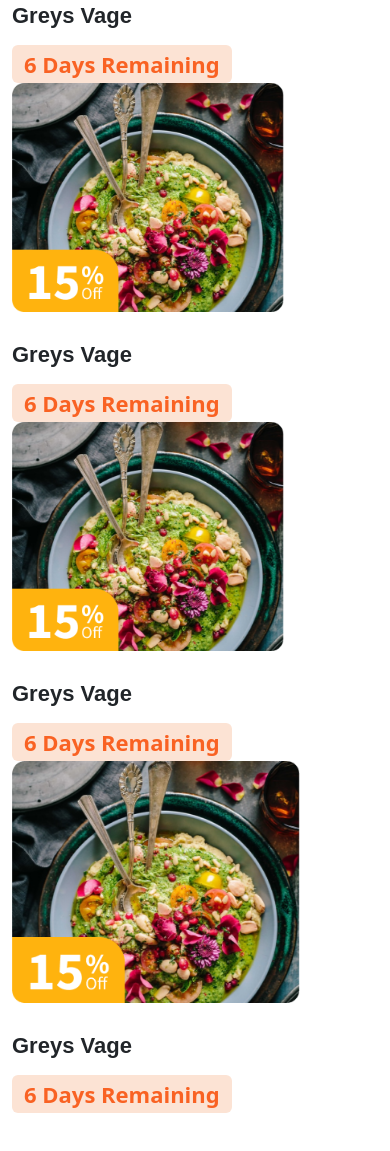
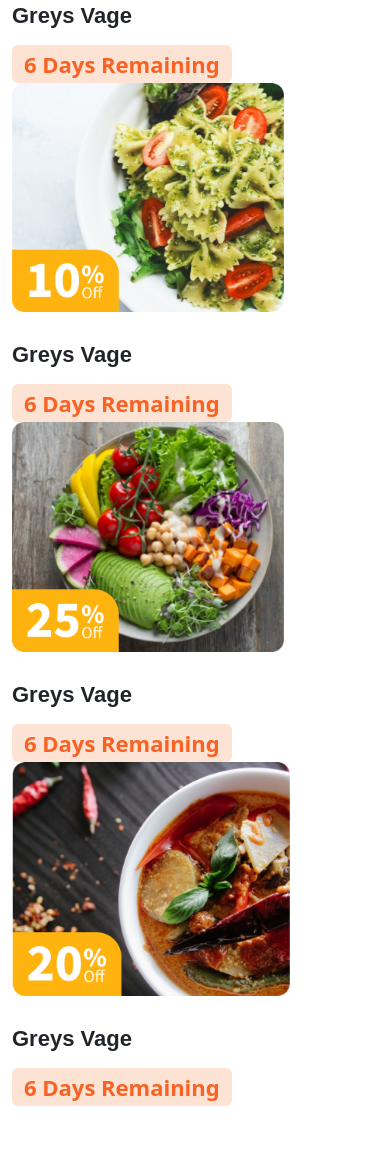
Before and after one commit to Tahir-Yousafzai/Hackton, a plain HTML site: page index.html in a window 390 px wide. Shown: the part 1217-2368 px from the top of the page. Drawn offline with nearby package versions, Linux system fonts and the light colour scheme.

Commit message:
ye images reh gai thi pdate karna

```diff
--- a/index.html
+++ b/index.html
@@ -85,7 +85,7 @@
         </div>
         <div class="col-lg-3 col-md-6 col-sm-12">
             <div class="card pe-3" style="width: 18rem;">
-                <img src="images/Food Photo-1.png" class="card-img-top" alt="...">
+                <img src="images/Food Photo-2.png" class="card-img-top" alt="...">
                 <div class="card-body">
                   <h5 class="card-title">Greys Vage</h5>
                   <a href="#" class="btn mt-2 btn-cards">6 Days Remaining</a>
@@ -94,7 +94,7 @@
         </div>
         <div class="col-lg-3 col-md-6 col-sm-12">
             <div class="card pe-3" style="width: 18rem;">
-                <img src="images/Food Photo-1.png" class="card-img-top" alt="...">
+                <img src="images/Food Photo-3.png" class="card-img-top" alt="...">
                 <div class="card-body">
                   <h5 class="card-title">Greys Vage</h5>
                   <a href="#" class="btn mt-2 btn-cards">6 Days Remaining</a>
@@ -103,7 +103,7 @@
         </div>
         <div class="col-lg-3 col-md-6 col-sm-12">
             <div class="card" style="width: 18rem;">
-                <img src="images/Food Photo-1.png" class="card-img-top" alt="...">
+                <img src="images/Food Photo-4.png" class="card-img-top" alt="...">
                 <div class="card-body">
                   <h5 class="card-title">Greys Vage</h5>
                   <a href="#" class="btn mt-2 btn-cards">6 Days Remaining</a>
--- a/style.css
+++ b/style.css
@@ -198,6 +198,11 @@ text-align: left;
     display: flex;
     justify-content: space-around;
 }
+@media only screen and (max-width:1025px){
+    .card{
+      padding-right: 10px !important;
+    }
+}
 .card img{
     width: 100%;
 }
```
Also changed, not shown: images/Food Photo-2.png (added), images/Food Photo-3.png (added), images/Food Photo-4.png (added).
